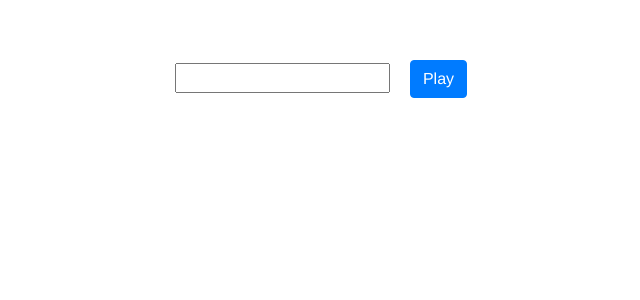
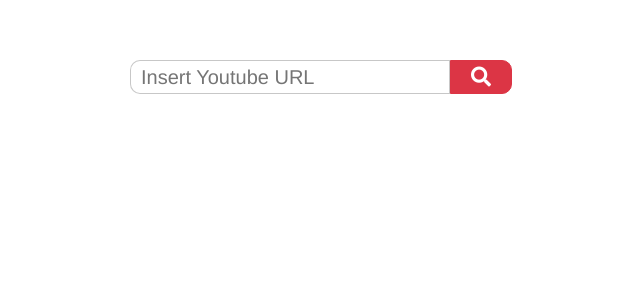
Before and after one commit to odo48/YouTubeList, a Vue app: page / in a window 1280 px wide. Shown: the top 300 px of the page, without its empty margins (319-959 px from the left). Built offline with nearby package versions, Linux system fonts and the light colour scheme.

Commit message:
addded functionality for play another video

```diff
--- a/package.json
+++ b/package.json
@@ -12,6 +12,7 @@
     "vue": "^2.6.6"
   },
   "devDependencies": {
+    "@fortawesome/fontawesome-free": "^5.8.1",
     "@vue/cli-plugin-babel": "^3.5.0",
     "@vue/cli-plugin-eslint": "^3.5.0",
     "@vue/cli-service": "^3.5.0",
--- a/public/index.html
+++ b/public/index.html
@@ -5,7 +5,8 @@
     <meta http-equiv="X-UA-Compatible" content="IE=edge">
     <meta name="viewport" content="width=device-width,initial-scale=1.0">
     <link rel="icon" href="<%= BASE_URL %>favicon.ico">
-    <title>youtube</title>
+    <link rel="stylesheet" href="https://use.fontawesome.com/releases/v5.8.1/css/all.css" integrity="sha384-50oBUHEmvpQ+1lW4y57PTFmhCaXp0ML5d60M1M7uH2+nqUivzIebhndOJK28anvf" crossorigin="anonymous">
+    <title>WiseUpTube</title>
   </head>
   <body>
     <noscript>
--- a/src/components/HelloWorld.vue
+++ b/src/components/HelloWorld.vue
@@ -1,10 +1,11 @@
 <template>
   <div id="hello">
-    <div class="search">
-      <input ref="inputVideo">
-      <button class="btn-primary btn btn-play" @click="addVideo()">Play</button>
+    <div class="search-container">
+      <input class="col-lg-3 search" placeholder="Insert Youtube URL" ref="inputVideo">
+      <button class="btn-play btn btn-danger" @click="addVideo()"><i class="fas fa-search"></i></button>
     </div>
     <div id="player"></div>
+    <div class="video-list"></div>
   </div>
 </template>
 
@@ -14,7 +15,8 @@
   data() {
     return {
       newVideo: null,
-      thisId: null
+      thisId: null,
+      videoList: []
     }
   },
   methods: {
@@ -23,6 +25,7 @@
       this.youtubeParser(this.newVideo)
     },
     youtubeParser(url) {
+      var YT = window.YT.get('player')
       var regExp = /^.*((youtu.be\/)|(v\/)|(\/u\/\w\/)|(embed\/)|(watch\?))\??v?=?([^#\&\?]*).*/
       var match = url.match(regExp)
       if (match&&match[7].length === 11) {
@@ -31,7 +34,8 @@
           this.onYouTubeIframeAPIReady(this.thisId)
         } else {
           this.thisId = match[7]
-          this.onYouTubeIframeAPIReady(this.thisId)
+          this.videoList.push(this.thisId)
+          console.log(this.videoList)
         }
       }
     },
@@ -45,11 +49,27 @@
         videoId: idUrl,
         playerVars: { 'rel': 0 },
         events: {
-          'onReady': onPlayerReady
+          'onReady': onPlayerReady,
+          'onStateChange': onPlayerStateChange
         }
       })
       function onPlayerReady(event) {
         event.target.playVideo()
+      }
+      function onPlayerStateChange(event) {
+        if (event.data === YT.PlayerState.PLAYING) {
+          player.getOptions()
+          console.log('play')
+        } else if (event.data === YT.PlayerState.ENDED) {
+          console.log('ended')
+          player.playVideo()
+        } else if (event.data === YT.PlayerState.PAUSED) {
+          console.log('paused')
+        } else if (event.data === YT.PlayerState.BUFFERING) {
+          console.log('buffering')
+        } else {
+          console.log('cued')
+        }
       }
     }
   },
@@ -62,7 +82,31 @@
 }
 </script>
 <style scoped>
+.search-container {
+  display: flex;
+  justify-content: center;
+  align-items: center;
+  margin-bottom: 16px;
+}
 .btn-play {
-  margin-left: 20px;
+  border-radius: 0px;
+  padding: 1px 20px;
+  outline: 0!important;
+  font-size: 20px;
+  border-radius: 0px 10px 10px 0px;
 }
+.btn-danger:focus, .btn-danger:enabled, .btn-danger:active{
+  box-shadow: none!important;
+}
+.search {
+  padding: 1px 10px;
+  outline: none;
+  font-size: 20px;
+  border: 1px solid #00000038;
+  border-radius: 10px 0px 0px 10px;
+}
+.search::placeholder {
+
+}
+
 </style>
```
